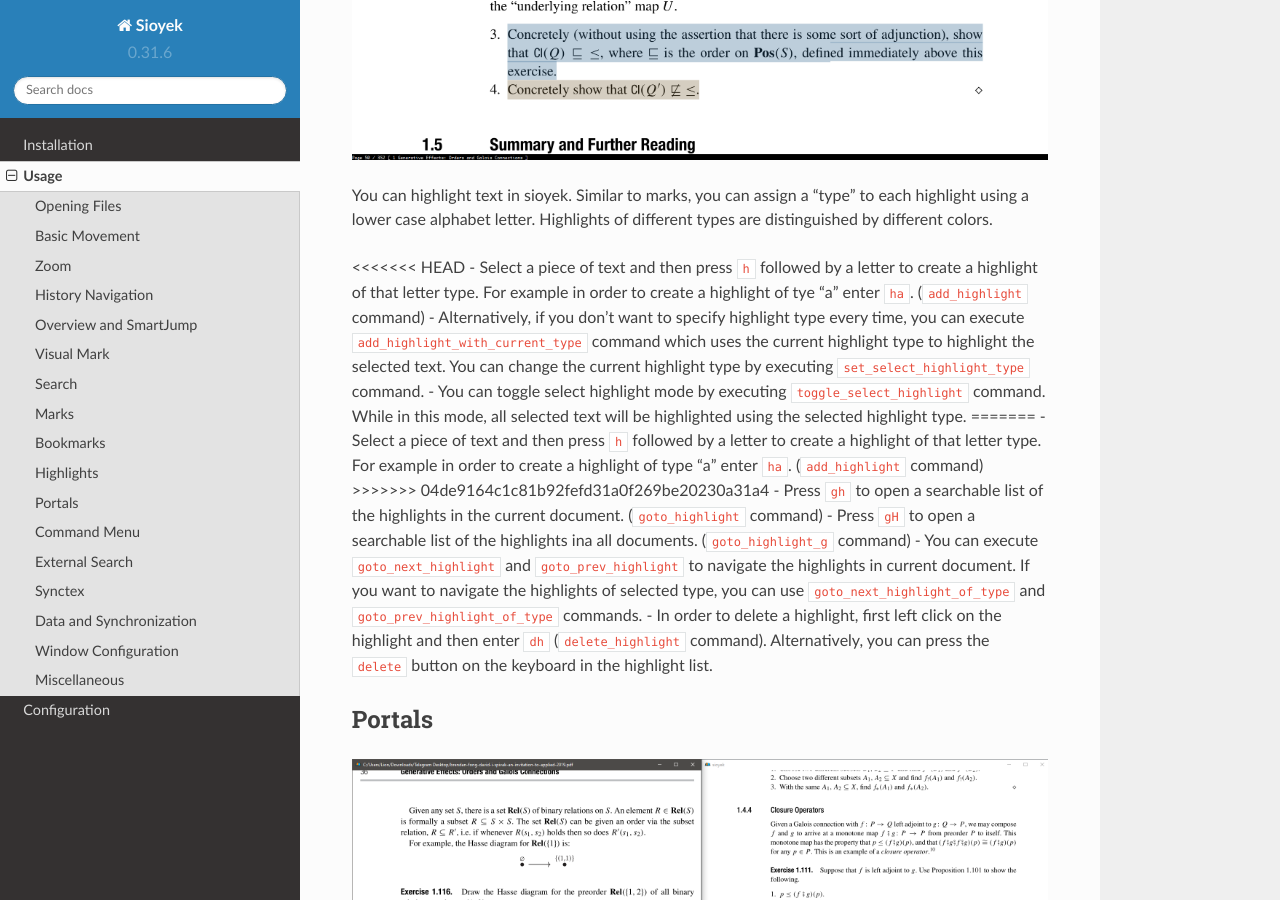
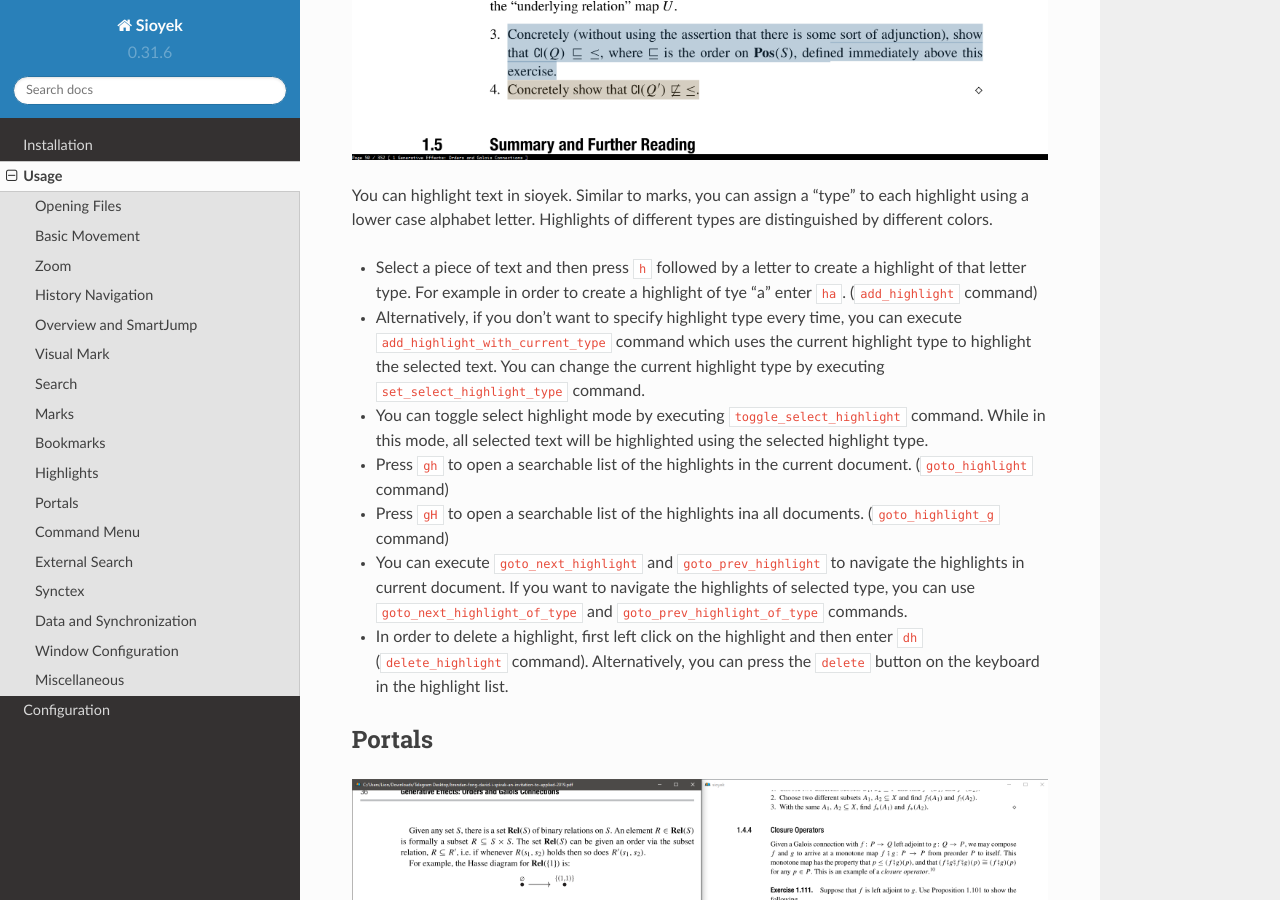
Before and after one commit to ahrm/sioyek-documentation, a Sphinx documentation site: the page built from docs/source/usage.rst, in a window 1280 px wide and 900 px high, scrolled down 5062 px. Built offline with Sphinx 7.4.7 and the Read the Docs theme 2.0.0, drawn with Linux system fonts in a browser that asks for light colours; some of the changed text lies outside the part shown.

Commit message:
Fix merge-conflict artifacts

```diff
--- a/docs/source/usage.rst
+++ b/docs/source/usage.rst
@@ -132,13 +132,9 @@ Highlights
 
 You can highlight text in sioyek. Similar to marks, you can assign a "type" to each highlight using a lower case alphabet letter. Highlights of different types are distinguished by different colors.
 
-<<<<<<< HEAD
 - Select a piece of text and then press :code:`h` followed by a letter to create a highlight of that letter type. For example in order to create a highlight of tye "a" enter :code:`ha`. (:code:`add_highlight` command)
 - Alternatively, if you don't want to specify highlight type every time, you can execute :code:`add_highlight_with_current_type` command which uses the current highlight type to highlight the selected text. You can change the current highlight type by executing :code:`set_select_highlight_type` command.
 - You can toggle select highlight mode by executing :code:`toggle_select_highlight` command. While in this mode, all selected text will be highlighted using the selected highlight type.
-=======
-- Select a piece of text and then press :code:`h` followed by a letter to create a highlight of that letter type. For example in order to create a highlight of type "a" enter :code:`ha`. (:code:`add_highlight` command)
->>>>>>> 04de9164c1c81b92fefd31a0f269be20230a31a4
 - Press :code:`gh` to open a searchable list of the highlights in the current document. (:code:`goto_highlight` command)
 - Press :code:`gH` to open a searchable list of the highlights ina all documents. (:code:`goto_highlight_g` command)
 - You can execute :code:`goto_next_highlight` and :code:`goto_prev_highlight` to navigate the highlights in current document. If you want to navigate the highlights of selected type, you can use :code:`goto_next_highlight_of_type` and :code:`goto_prev_highlight_of_type` commands.
@@ -224,7 +220,6 @@ Miscellaneous
 - Press :code:`f5` to toggle presentation mode (:code:`toggle_presentation_mode` command).
 - You can use :code:`toggle_horizontal_scroll_lock` command to prevent the document from being scrolled horizontally (can be useful for touchpad users).
 - Use :code:`toggle_custom_color` to toggle the custom color scheme configured in :ref:`configuration:Configuration`.
-<<<<<<< HEAD
 - Use :code:`execute` to open a command line where you can execute shell commands. In this command line :code:`%1` expands to the full path of the current file, :code:`%2` expands to current file name and :code:`%3` expands to current selected text. You can also predefine commands and execute them quickly using :code:`execute_predefined_command`.
 - You can export a version of current PDF file with all bookmarks/highlights embedded in it (so it is available to other PDF software) by executing :code:`embed_annotations` command.
 - You can rotate the page by executing :code:`rotate_clockwise` and :code:`rotate_counterclockwise` commands.
```
